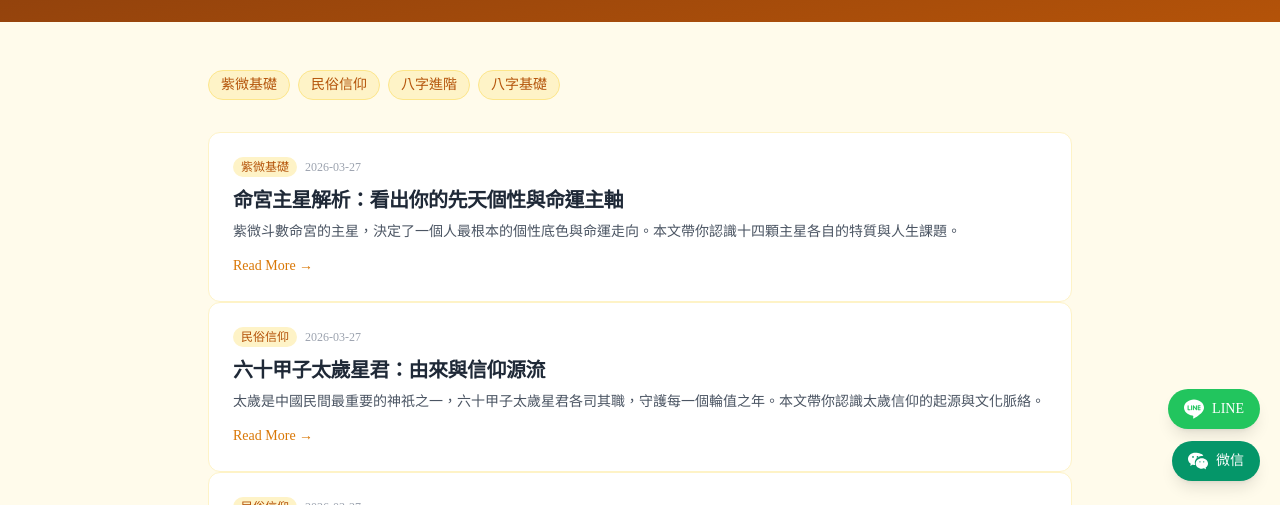
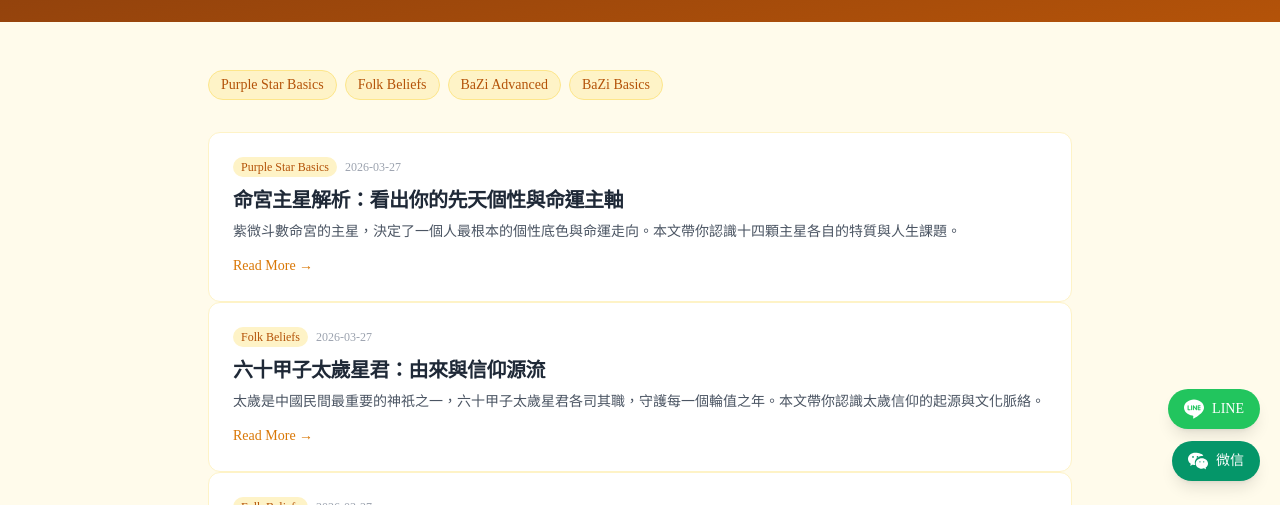
Before and after one commit to adam4taiwan/MyWeb, a Next.js app: page /en/blog in a window 1280 px wide. Shown: the part 295-800 px from the top of the page. Built offline with nearby package versions, Linux system fonts and the light colour scheme; no server answers.

Commit message:
fix: translate blog category tags for en/ja locales
- Add categories mapping to all 3 locale message files
- Blog page uses t.raw('categories') to look up translated category name
- Falls back to original Chinese if key not found

Co-Authored-By: Claude Sonnet 4.6 <noreply@anthropic.com>

```diff
--- a/app/[locale]/blog/page.tsx
+++ b/app/[locale]/blog/page.tsx
@@ -44,7 +44,7 @@ export default async function BlogPage({ params }: { params: Promise<{ locale: s
             <div className="flex flex-wrap gap-2 mb-8">
               {categories.map(cat => (
                 <span key={cat} className="px-3 py-1 bg-amber-100 text-amber-700 text-sm rounded-full border border-amber-200">
-                  {cat}
+                  {(t.raw('categories') as Record<string, string>)[cat] ?? cat}
                 </span>
               ))}
             </div>
@@ -55,7 +55,7 @@ export default async function BlogPage({ params }: { params: Promise<{ locale: s
                 <Link key={post.slug} href={`/blog/${post.slug}`}>
                   <article className="bg-white rounded-xl border border-amber-100 hover:border-amber-300 hover:shadow-md transition-all p-6 cursor-pointer">
                     <div className="flex items-center gap-2 mb-2">
-                      <span className="text-xs px-2 py-0.5 bg-amber-100 text-amber-700 rounded-full">{post.category}</span>
+                      <span className="text-xs px-2 py-0.5 bg-amber-100 text-amber-700 rounded-full">{(t.raw('categories') as Record<string, string>)[post.category] ?? post.category}</span>
                       <time className="text-xs text-gray-400">{post.date}</time>
                     </div>
                     <h2 className="text-xl font-bold text-gray-800 mb-2 hover:text-amber-700 transition-colors">
--- a/messages/en.json
+++ b/messages/en.json
@@ -411,6 +411,12 @@
     "noPosts": "No articles yet. Please check back later.",
     "readMore": "Read More",
     "backToBlog": "Back to Articles",
+    "categories": {
+      "紫微基礎": "Purple Star Basics",
+      "民俗信仰": "Folk Beliefs",
+      "八字基礎": "BaZi Basics",
+      "八字進階": "BaZi Advanced"
+    },
     "ctaTitle": "Want to explore your birth chart in depth?",
     "ctaDesc": "Master Yudongzi offers professional BaZi and Zi Wei Dou Shu chart reading services",
     "ctaConsult": "Book a Consultation",
--- a/messages/zh-TW.json
+++ b/messages/zh-TW.json
@@ -411,6 +411,12 @@
     "noPosts": "目前尚無文章，請稍後再來。",
     "readMore": "閱讀全文",
     "backToBlog": "返回文章列表",
+    "categories": {
+      "紫微基礎": "紫微基礎",
+      "民俗信仰": "民俗信仰",
+      "八字基礎": "八字基礎",
+      "八字進階": "八字進階"
+    },
     "ctaTitle": "想深入了解自己的命盤？",
     "ctaDesc": "玉洞子老師提供八字、紫微斗數專業鑑定服務",
     "ctaConsult": "預約諮詢",
```
Also changed, not shown: messages/ja.json.
